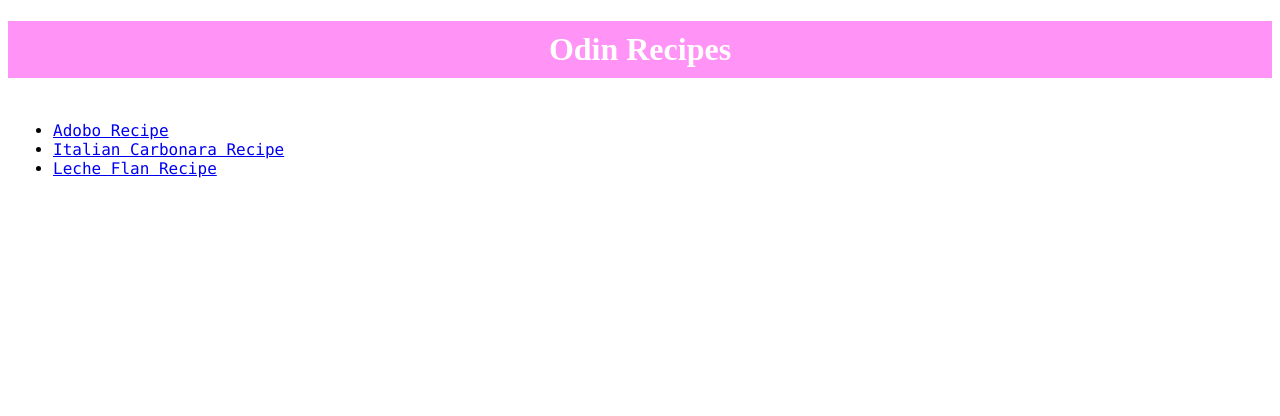
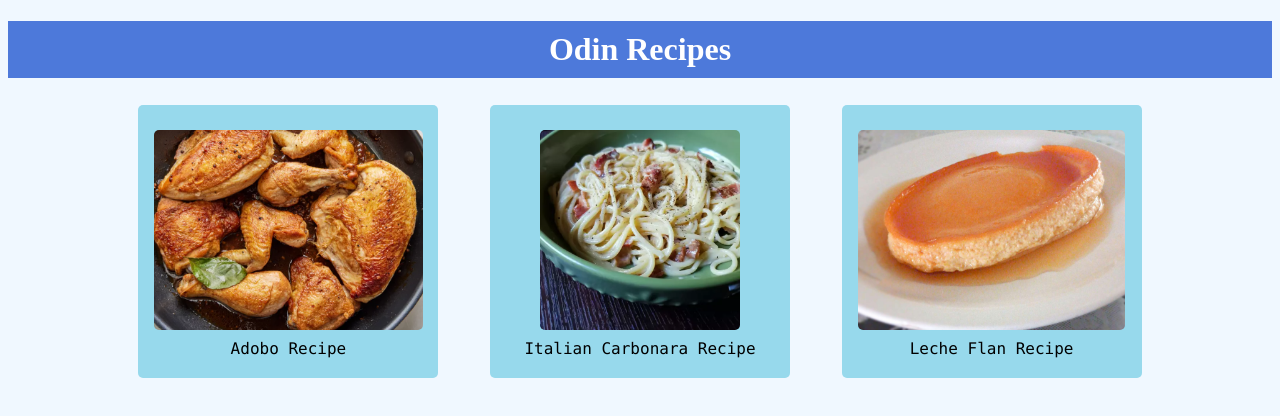
Before and after one commit to m1ra-san/odin-recipes, a plain HTML site: page index.html in a window 1280 px wide. Drawn offline with Linux system fonts and the light colour scheme.

Commit message:
Clean home page and add animation

```diff
--- a/index.html
+++ b/index.html
@@ -1,20 +1,41 @@
 <!DOCTYPE html>
 <html lang="en">
+
 <head>
     <meta charset="UTF-8">
     <meta name="viewport" content="width=device-width, initial-scale=1.0">
     <link rel="stylesheet" href="style.css">
     <title>Odin Recipes</title>
 </head>
+
 <body>
     <h1>Odin Recipes</h1>
     <div class="container content">
-        <ul>
-            <li><a href="recipes/adobo.html">Adobo Recipe</a></li>
-            <li><a href="recipes/carbonara.html">Italian Carbonara Recipe</a></li>
-            <li><a href="recipes/lecheflan.html">Leche Flan Recipe</a></li>
+        <ul class="menu">
+            <li>
+                <div class="recipe-menu">
+                    <a href="recipes/adobo.html">
+                        <img src="images/adobo.png" alt="adobo">
+                        Adobo Recipe</a>
+                </div>
+            </li>
+            <li>
+                <div class="recipe-menu">
+                    <a href="recipes/carbonara.html">
+                        <img src="images/carbonara.png" alt="">
+                        <br>Italian Carbonara Recipe</a>
+                </div>
+            </li>
+            <li>
+                <div class="recipe-menu">
+                    <a href="recipes/lecheflan.html">
+                        <img src="images/lecheflan.png" alt="">
+                        Leche Flan Recipe</a>
+                </div>
+            </li>
         </ul>
     </div>
 
 </body>
+
 </html>
--- a/style.css
+++ b/style.css
@@ -1,7 +1,15 @@
+/* *{
+    outline: 2px solid red;
+} */
+
+body{
+    background-color: aliceblue;
+}
 .container{
     font-family: "Lucida Console", "Courier New", monospace;
     text-align: center;
     padding: 5px;
+
 }
 
 p{
@@ -9,9 +17,14 @@ p{
     font-style: italic;
 }
 
+a{
+    text-decoration: none;
+    color: black;
+}
+
 
 h1{
-    background-color: rgb(255, 147, 246);
+    background-color: rgb(77, 121, 218);
     padding: 10px;
     text-align: center;
     color: rgb(255, 255, 255);
@@ -19,4 +32,64 @@ h1{
 
 .container.content{
     text-align: left;
+    display: flex;
+    justify-content: center;
 }
+
+.plate{
+    display: flex;
+    /* outline: 2px solid purple; */
+    width: 100%;
+}
+
+.meals{
+    display:inline;
+    width: 700px;
+    color: brown;
+    margin: 0 20px;
+}
+
+
+.container.meals{
+    padding: 10px 0;
+}
+
+
+
+li .recipe-menu{
+    display: flex;
+    align-items: center;
+    flex-direction: column;
+    background-color:rgb(151, 217, 236);
+    border-radius: 5px;
+    padding: 20px 0;
+    width: 300px;
+    height: auto;
+
+}
+
+.recipe-menu img{
+    height: 200px;
+    width: auto ;
+    border-radius: 10px;
+    padding: 5px;
+}
+
+
+.menu{
+    display: flex;
+    align-items: center;
+    justify-content: space-between;
+    text-align: center;
+    width: 80%;
+    margin: 0;
+    padding: 0;
+    list-style: none;
+}
+
+
+
+.recipe-menu:hover{
+    transform: scale(95%);
+    transition: transform 0.1s ease;
+}
```
Also changed, not shown: recipes/adobo.html (+11 -3 lines), recipes/carbonara.html (+15 -6 lines), recipes/lecheflan.html (+37 -18 lines).
